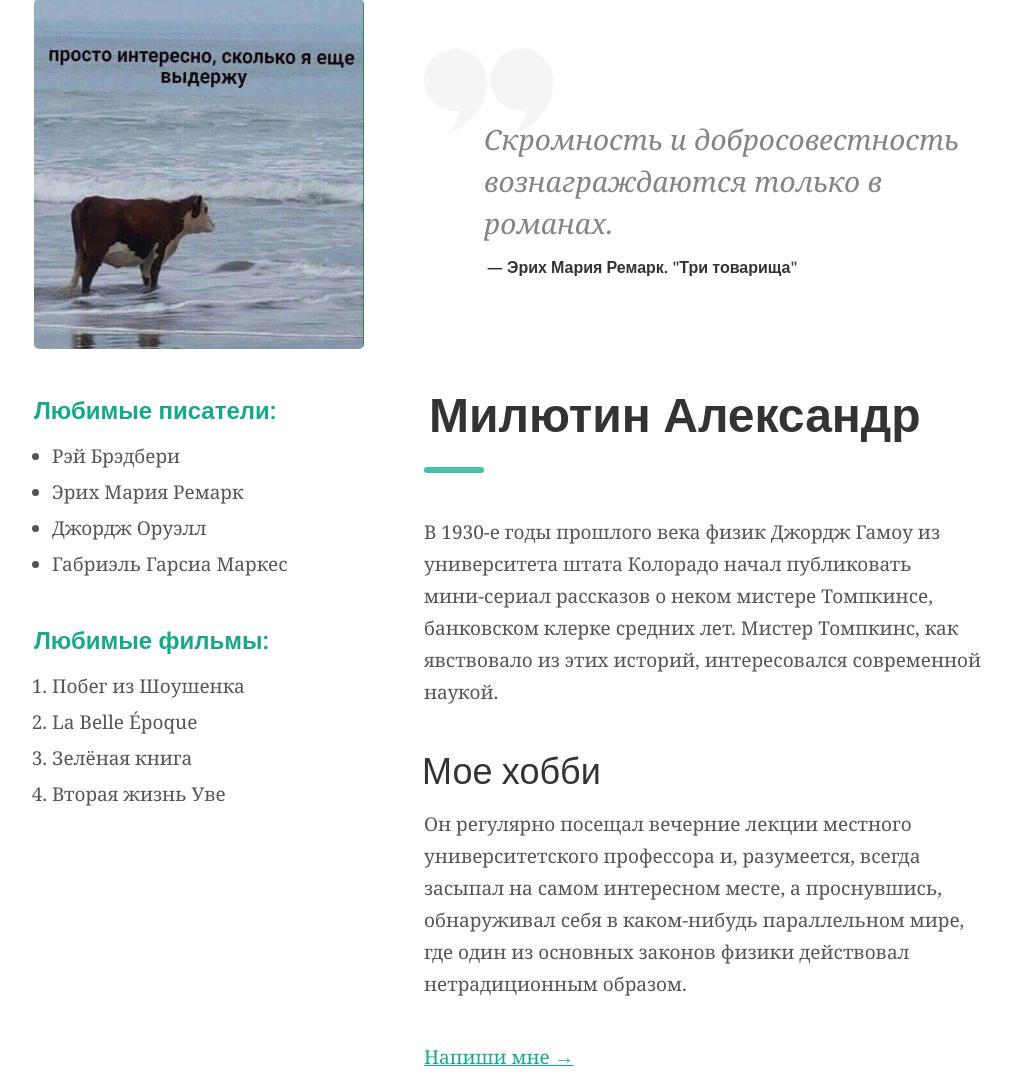
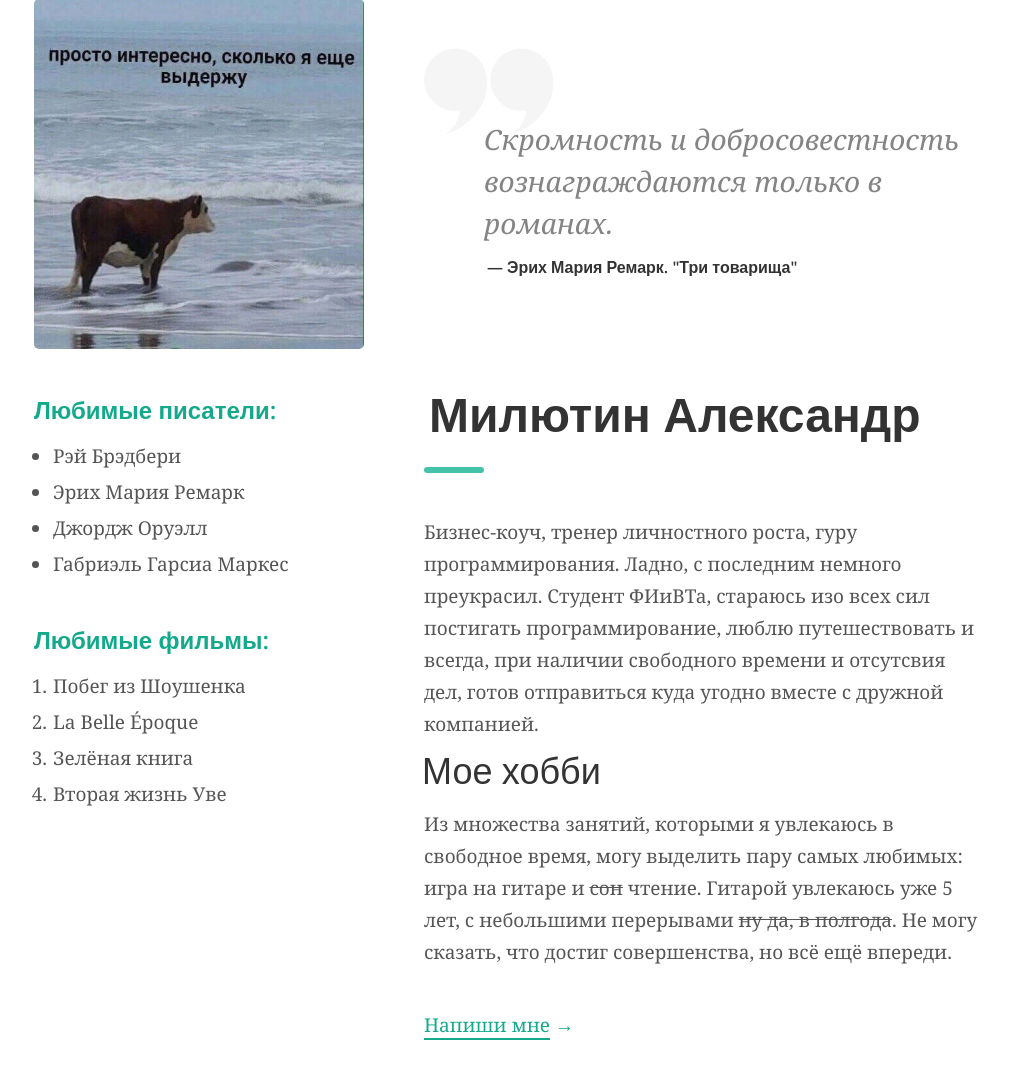
Before and after one commit to Alexmiln/web-development, a PHP site: page / in a window 1480 px wide. Shown: the part 101-1182 px from the top of the page, without its empty margins (446-1458 px from the left). After the commit the page ends 1141 px from the top, so only its background shows below. Run offline with PHP 8.4, Linux system fonts and the light colour scheme.

Commit message:
Modified lw5

```diff
--- a/lw5/css/style.css
+++ b/lw5/css/style.css
@@ -1,8 +1,3 @@
-.main
-{
-    display: flex;
-}
-
 .image
 {
     margin: 0 0 41px 0;
@@ -14,6 +9,7 @@
 .sidebar
 {
     position: relative;
+    float: left;
     margin: 92px 60px 0 452px;
     width: 330px;
     padding: 0 0 0 20px;
@@ -36,11 +32,18 @@
     padding: 0 0 0 18px;
     color: #555555;
     font: 19px/36px "Georgia";
+    text-align: left;
+}
+
+.column__item
+{
+    padding: 0 0 0 1px;
 }
 
 .content
 {
     position: relative;
+    float: left;
     margin: 100px 0 0 0;
     padding: 41px 20px 0 0;
 }
@@ -132,19 +135,29 @@
 
 .link
 {
-    text-decoration: underline;
+    text-decoration: none;
     width: 562px;
     height: 263px;
     color: #15a98b;
-    font: 19px/32px "Georgia";
-}
-
-.link::after
-{
-    content: " →";
+    font: 119%/32px "Georgia";
 }
 
 .link:hover
 {
     color: #098d72;
 }
+
+.link__text
+{
+    border-bottom: 2px solid;
+}
+
+.link__end
+{
+    text-decoration: none;
+}
+
+.link__end::after
+{
+    content: " \2192";
+}
--- a/lw5/index.html
+++ b/lw5/index.html
@@ -4,30 +4,29 @@
     <meta charset="UTF-8"/>
     <meta name="description" content="Страница-визитка Милютина Александра"/>
     <title>Милютин Александр</title>
+    <link rel="preconnect" href="https://fonts.gstatic.com">
+    <link href="https://fonts.googleapis.com/css2?family=Open+Sans:wght@400;600;700&display=swap" rel="stylesheet">
     <link href="css/style.css" rel="stylesheet" type="text/css"/>
-    <link rel="preconnect" href="https://fonts.gstatic.com">
-    <link href="https://fonts.googleapis.com/css2?family=Open+Sans:wght@600&display=swap" rel="stylesheet">
   </head>
-  <body>
-    <div class="main">
+  <body style="display: flex;">
     <div class="sidebar">
       <img class="image" alt="mylife" src="images/mylife.jpg"/>
       <div class="column">
         <h2 class="column__title">Любимые писатели:</h2>
         <ul class="column__list">
-            <li>Рэй Брэдбери</li>
-            <li>Эрих Мария Ремарк</li>
-            <li>Джордж Оруэлл</li>
-            <li>Габриэль Гарсиа Маркес</li>
+          <li class="column__item">Рэй Брэдбери</li>
+          <li class="column__item">Эрих Мария Ремарк</li>
+          <li class="column__item">Джордж Оруэлл</li>
+          <li class="column__item">Габриэль Гарсиа Маркес</li>
         </ul>
       </div>
       <div class="column">
         <h2 class="column__title">Любимые фильмы:</h2>
         <ol class="column__list">
-            <li>Побег из Шоушенка</li>
-            <li>La Belle Époque</li>
-            <li>Зелёная книга</li>
-            <li>Вторая жизнь Уве</li>
+          <li class="column__item">Побег из Шоушенка</li>
+          <li class="column__item">La Belle Époque</li>
+          <li class="column__item">Зелёная книга</li>
+          <li class="column__item">Вторая жизнь Уве</li>
         </ol>
       </div>
     </div>
@@ -38,13 +37,16 @@
       </div>
       <div class="bio">
         <div class="bio__header">Милютин Александр</div>
-          <div class="bio__text">В 1930‑е годы прошлого века физик Джордж Гамоу из университета штата Колорадо начал публиковать мини‑сериал рассказов о неком мистере Томпкинсе, банковском клерке средних лет. Мистер Томпкинс, как явствовало из этих историй, интересовался современной наукой.</div>
+        <div class="bio__text">
+          Бизнес-коуч, тренер личностного роста, гуру программирования. Ладно, с последним немного преукрасил. Студент ФИиВТа, стараюсь изо всех сил постигать программирование, люблю путешествовать и всегда, при наличии свободного времени и отсутсвия дел, готов отправиться куда угодно вместе с дружной компанией.</div>
         <div class="hobby">
           <div class="hobby__title">Мое хобби</div>
-            <div class="hobby__text">Он регулярно посещал вечерние лекции местного университетского профессора и, разумеется, всегда засыпал на самом интересном месте, а проснувшись, обнаруживал себя в каком-нибудь параллельном мире, где один из основных законов физики действовал нетрадиционным образом.</div>
+          <div class="hobby__text">Из множества занятий, которыми я увлекаюсь в свободное время, могу выделить пару самых любимых: игра на гитаре и <s>сон</s> чтение. Гитарой увлекаюсь уже 5 лет, с небольшими перерывами <s>ну да, в полгода</s>. Не могу сказать, что достиг совершенства, но всё ещё впереди.</div>
         </div>
-          <a class="link" href="https://vk.com/alexmiln">Напиши мне</a>
-        </div>
+        <a class="link" href="https://vk.com/alexmiln">
+          <span class="link__text">Напиши мне</span>
+          <span class="link__end"></span>
+        </a>
       </div>
     </div>
   </body>
```
Lines whose indentation alone changed are shown as unchanged.
